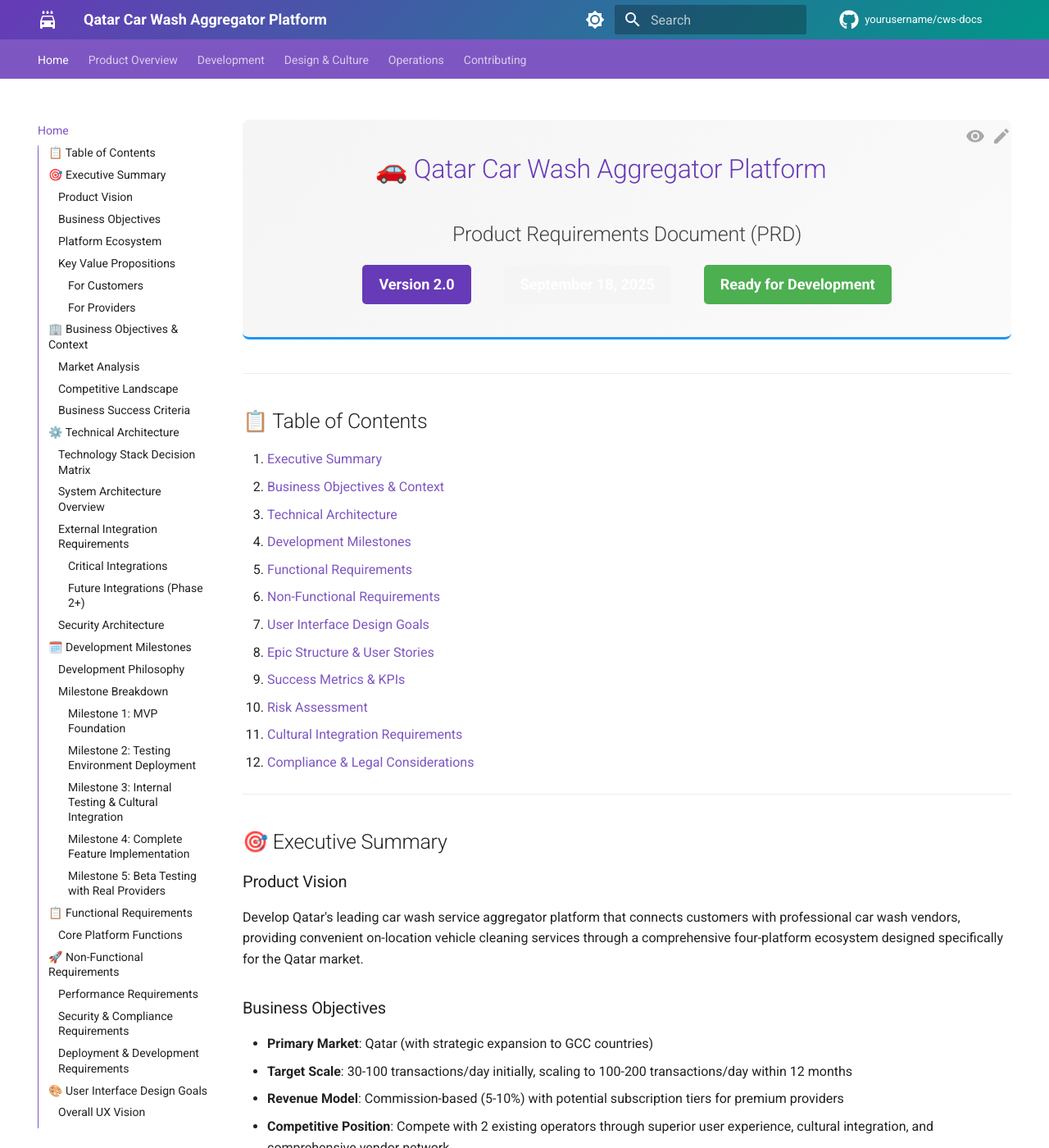
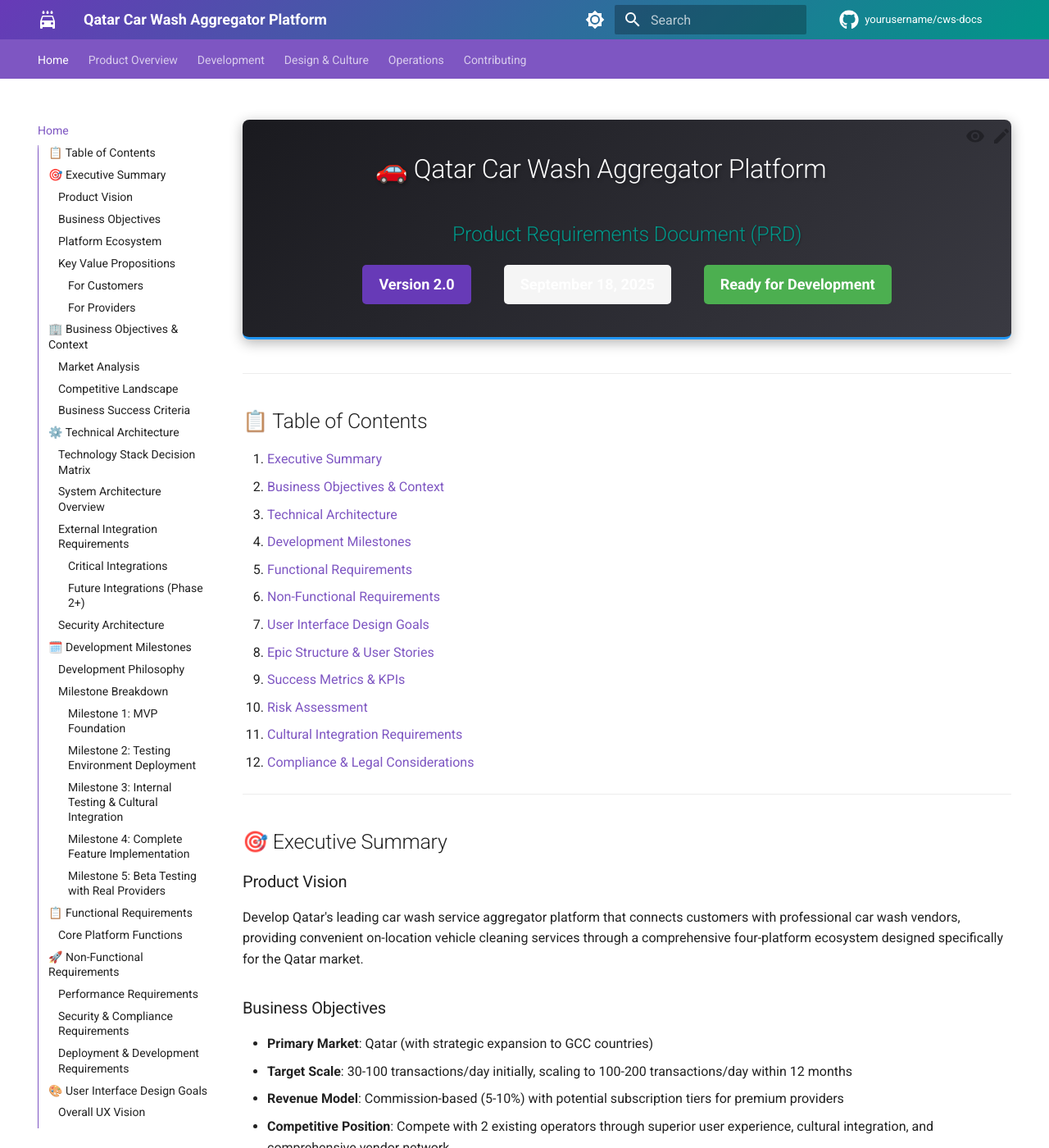
Before and after one commit to moe-cws/cws-docs, an MkDocs documentation site: the page built from docs/index.md, in a window 1280 px wide and 1400 px high. Shown: the whole window at 82% size. Built offline with MkDocs 1.6.1 and Material for MkDocs 9.7.7, drawn with Linux system fonts in a browser that asks for light colours; comment, search, counter and statistics services are not loaded; the version menu is left out.

Commit message:
Implement darker, professional background color scheme
- Replace light backgrounds with sophisticated dark color palette
- Update PRD header with dark gradient and white text with shadows
- Enhance Mermaid diagrams with darker backgrounds and better contrast
- Improve table styling with alternating Qatar-themed row colors
- Add professional shadows and rounded corners throughout
- Update footer and document sections with dark theme
- Ensure proper contrast in both light and dark modes
- Add hover effects with Qatar gold accents
- Improve visual hierarchy with better color distribution

Color improvements:
- Dark gray backgrounds (#1A1A1F, #2C2C34, #3A3A42)
- Enhanced shadows and depth
- Better text readability with white text on dark backgrounds
- Professional Qatar business aesthetic
- Consistent theme across all components

🤖 Generated with [Claude Code](https://claude.ai/code)

Co-Authored-By: Claude <noreply@anthropic.com>

```diff
--- a/docs/stylesheets/extra.css
+++ b/docs/stylesheets/extra.css
@@ -7,8 +7,13 @@
   --qatar-gold: #FFD700;
   --qatar-teal: #009688;
   --qatar-deep-purple: #673AB7;
-  --qatar-light-gray: #F5F5F5;
-  --qatar-dark-gray: #424242;
+  --qatar-light-gray: #2C2C34;
+  --qatar-dark-gray: #1A1A1F;
+  --qatar-medium-gray: #3A3A42;
+  --qatar-accent-dark: #4A1458;
+  --qatar-teal-dark: #00695C;
+  --qatar-purple-light: rgba(103, 58, 183, 0.1);
+  --qatar-teal-light: rgba(0, 150, 136, 0.1);
 }
 
 /* Custom header styling */
@@ -22,18 +27,21 @@
   padding: 2rem 0;
   border-bottom: 3px solid var(--qatar-teal);
   margin-bottom: 2rem;
-  background: linear-gradient(135deg, var(--qatar-light-gray) 0%, #FAFAFA 100%);
+  background: linear-gradient(135deg, var(--qatar-dark-gray) 0%, var(--qatar-medium-gray) 100%);
   border-radius: 8px;
+  box-shadow: 0 4px 16px rgba(0,0,0,0.3);
 }
 
 .prd-header h1 {
-  color: var(--qatar-deep-purple);
+  color: var(--qatar-white);
   margin-bottom: 0.5rem;
+  text-shadow: 2px 2px 4px rgba(0,0,0,0.3);
 }
 
 .prd-header h2 {
-  color: var(--qatar-dark-gray);
+  color: var(--qatar-teal);
   font-weight: 300;
+  text-shadow: 1px 1px 2px rgba(0,0,0,0.3);
 }
 
 .document-meta {
@@ -76,25 +84,30 @@
 }
 
 .md-typeset table:not([class]) tr:nth-child(even) {
-  background-color: rgba(103, 58, 183, 0.05);
+  background-color: var(--qatar-purple-light);
+}
+
+.md-typeset table:not([class]) tr:nth-child(odd) {
+  background-color: var(--qatar-teal-light);
 }
 
 /* Mermaid diagram styling */
 .mermaid {
   text-align: center;
   margin: 2rem 0;
-  background: white;
-  border-radius: 8px;
-  padding: 1rem;
-  box-shadow: 0 2px 8px rgba(0,0,0,0.1);
+  background: var(--qatar-dark-gray);
+  border-radius: 12px;
+  padding: 1.5rem;
+  box-shadow: 0 8px 24px rgba(0,0,0,0.4);
   border: 2px solid var(--qatar-teal);
   overflow-x: auto;
 }
 
 /* Dark mode mermaid adjustments */
 [data-md-color-scheme="slate"] .mermaid {
-  background: #2E2E2E;
+  background: var(--qatar-light-gray);
   border-color: var(--qatar-teal);
+  box-shadow: 0 8px 24px rgba(0,0,0,0.6);
 }
 
 /* Ensure mermaid diagrams are responsive */
@@ -152,22 +165,25 @@
   margin-top: 3rem;
   padding: 2rem 0;
   border-top: 2px solid var(--qatar-teal);
-  background: var(--qatar-light-gray);
-  border-radius: 8px;
+  background: var(--qatar-dark-gray);
+  border-radius: 12px;
+  box-shadow: 0 8px 24px rgba(0,0,0,0.4);
 }
 
 .document-info {
-  background: white;
+  background: var(--qatar-medium-gray);
   padding: 1.5rem;
-  border-radius: 8px;
+  border-radius: 12px;
   margin-bottom: 2rem;
-  box-shadow: 0 2px 4px rgba(0,0,0,0.1);
+  box-shadow: 0 4px 16px rgba(0,0,0,0.3);
+  color: var(--qatar-white);
 }
 
 .approval-section h3 {
-  color: var(--qatar-deep-purple);
+  color: var(--qatar-teal);
   border-bottom: 2px solid var(--qatar-teal);
   padding-bottom: 0.5rem;
+  text-shadow: 1px 1px 2px rgba(0,0,0,0.3);
 }
 
 .approval-grid {
@@ -180,15 +196,17 @@
 .approval-item {
   padding: 1.5rem;
   border: 2px solid var(--qatar-teal);
-  border-radius: 8px;
-  background: white;
-  box-shadow: 0 2px 4px rgba(0,0,0,0.1);
+  border-radius: 12px;
+  background: var(--qatar-medium-gray);
+  color: var(--qatar-white);
+  box-shadow: 0 4px 16px rgba(0,0,0,0.3);
   transition: all 0.3s ease;
 }
 
 .approval-item:hover {
-  transform: translateY(-2px);
-  box-shadow: 0 4px 12px rgba(0,0,0,0.15);
+  transform: translateY(-4px);
+  box-shadow: 0 8px 24px rgba(0,0,0,0.4);
+  border-color: var(--qatar-gold);
 }
 
 /* Navigation enhancements */
@@ -265,17 +283,28 @@
 
 /* Dark mode adjustments */
 [data-md-color-scheme="slate"] {
-  --qatar-light-gray: #2E2E2E;
-  --qatar-white: #1E1E1E;
+  --qatar-light-gray: #1C1C24;
+  --qatar-dark-gray: #0F0F14;
+  --qatar-medium-gray: #26262E;
 }
 
 [data-md-color-scheme="slate"] .prd-header {
-  background: linear-gradient(135deg, #2E2E2E 0%, #333333 100%);
+  background: linear-gradient(135deg, var(--qatar-dark-gray) 0%, var(--qatar-medium-gray) 100%);
   color: white;
 }
 
-[data-md-color-scheme="slate"] .document-info,
+[data-md-color-scheme="slate"] .document-info {
+  background: var(--qatar-light-gray);
+  border: 1px solid var(--qatar-teal);
+  color: var(--qatar-white);
+}
+
 [data-md-color-scheme="slate"] .approval-item {
-  background: #2E2E2E;
+  background: var(--qatar-light-gray);
   border-color: var(--qatar-teal);
+  color: var(--qatar-white);
 }
+
+[data-md-color-scheme="slate"] .prd-footer {
+  background: var(--qatar-dark-gray);
+}
--- a/mkdocs.yml
+++ b/mkdocs.yml
@@ -66,17 +66,21 @@ plugins:
   - mermaid2:
       arguments:
         theme: |
-          ^(JSON.parse(__md_get("__palette").index == 1)) ? 'dark' : 'light'
+          ^(JSON.parse(__md_get("__palette").index == 1)) ? 'dark' : 'dark'
         themeVariables:
           primaryColor: '#673AB7'
           primaryTextColor: '#FFFFFF'
           primaryBorderColor: '#009688'
           lineColor: '#009688'
-          sectionBkColor: '#F5F5F5'
-          altSectionBkColor: '#E1F5FE'
-          gridColor: '#CCCCCC'
+          sectionBkColor: '#1A1A1F'
+          altSectionBkColor: '#2C2C34'
+          gridColor: '#009688'
           secondaryColor: '#009688'
           tertiaryColor: '#FFD700'
+          background: '#1A1A1F'
+          mainBkg: '#673AB7'
+          secondBkg: '#009688'
+          tertiaryBkg: '#4A1458'
 
 # Extensions
 markdown_extensions:
```
